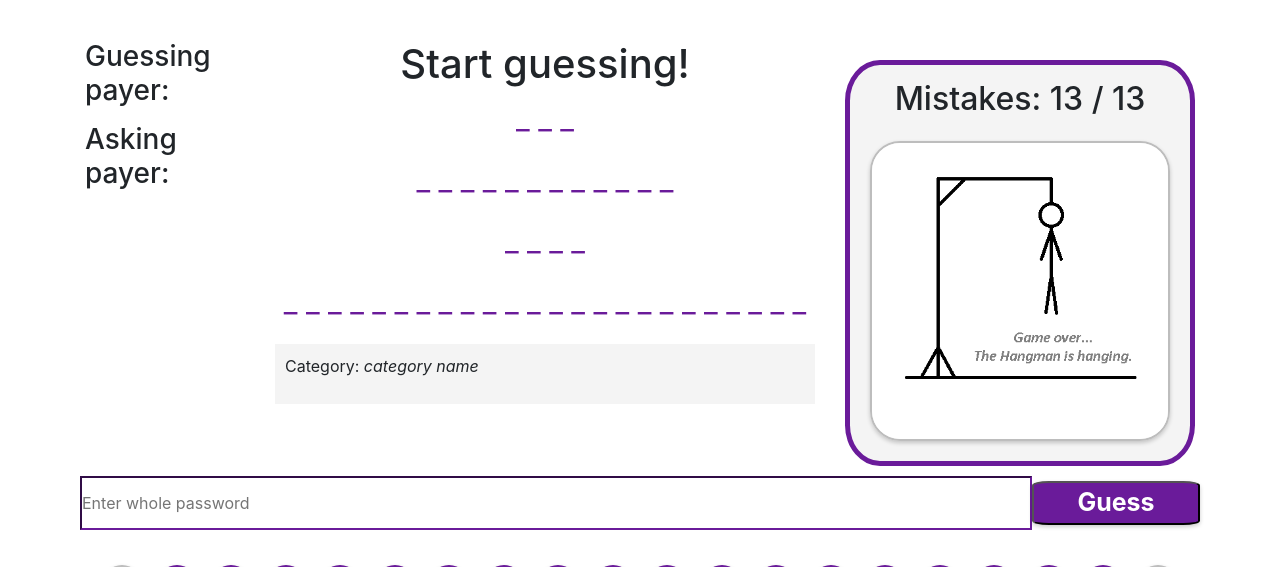
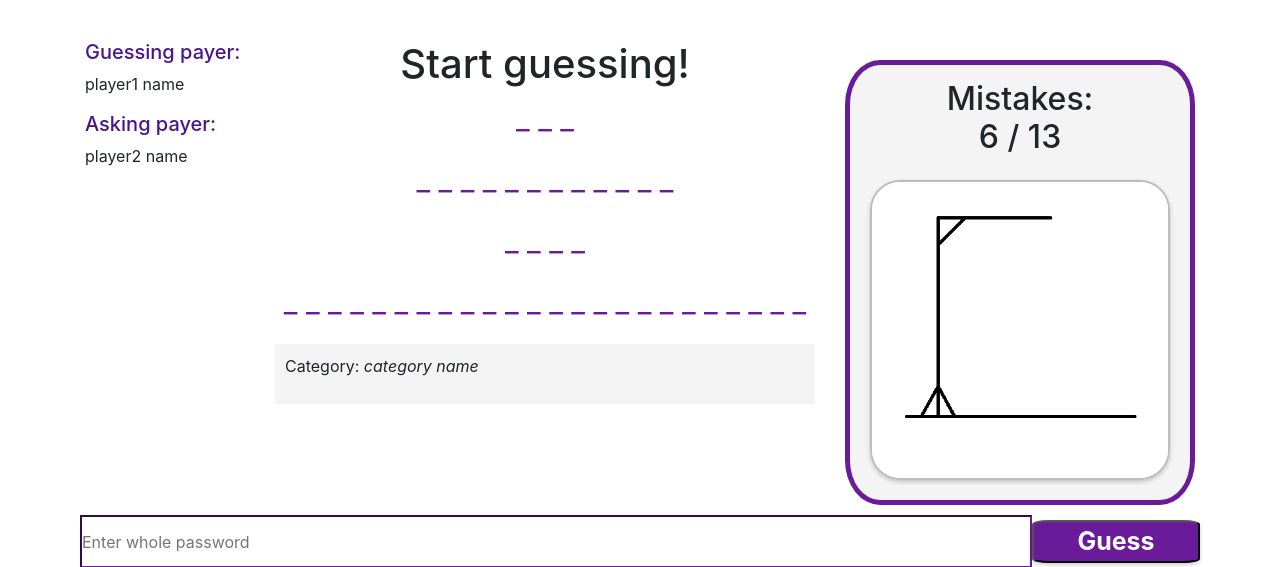
Before and after one commit to MonikaJung/ZTW_2023_hangman, a Flask app: page / in a window 1280 px wide. Shown: the part 62-629 px from the top of the page. Run offline with Flask 3, Linux system fonts and the light colour scheme; some libraries are stand-ins or nearby versions.

Commit message:
Added players nicknames display on main page

```diff
--- a/Templates/main_page.html
+++ b/Templates/main_page.html
@@ -22,6 +22,18 @@
     .navbar-nav .nav-link {
       color: #fff;
     }
+
+    /* Players nicknames section */
+    .players-text-header{
+      font-size: 22px;
+      color: #4a148c;
+    }
+
+    .players-text-header{
+      font-size: 20px;
+      color: #4a148c;
+    }
+
 
     /* Buttons */
     .btn-primary {
@@ -195,10 +207,10 @@
 
       <div class="col-2">
         <div id="players_display">
-          <h3>Guessing payer:</h3>
-          <p>{{ player1 }}</p>
-          <h3>Asking payer:</h3>
-          <p>{{ player2 }}</p>
+          <h3 class="players-text-header">Guessing payer:</h3>
+          <p class="players-text">{{ player1 }}</p>
+          <h3 class="players-text-header">Asking payer:</h3>
+          <p class="players-text">{{ player2 }}</p>
         </div>
       </div>
 
@@ -221,7 +233,7 @@
       <div class="col-4">
         <div id="hangman-image">
           <h2 style="padding-top: 15px; padding-bottom:15px;">
-            Mistakes: {{ mistakes }} / {{ max_mistakes }}</h2>
+            Mistakes:<br>{{ mistakes }} / {{ max_mistakes }}</h2>
           <img id="hangman-img" src="static/easy_hangman/{{mistakes}}.png">
         </div>
       </div>
--- a/app.py
+++ b/app.py
@@ -8,11 +8,11 @@ LETTER_ACTIVE = ""
 PLAYER1:str = "player1 name"
 PLAYER2:str = "player2 name"
 
-current_mistakes: int = 13
+current_mistakes: int = 6
 current_category: str = "category name"
 current_word_list: list = ["_ _ _", " _ _ _ _ _ _ _ _ _ _ _ _", " _ _ _ _ ",
                            " _ _ _ _ _ _ _ _ _ _ _ _ _ _ _ _ _ _ _ _ _ _ _ _"]
-current_letters:list = [["A", LETTER_USED], ["B", LETTER_ACTIVE], ["C", LETTER_ACTIVE],
+current_letters:list = [["A", LETTER_ACTIVE], ["B", LETTER_ACTIVE], ["C", LETTER_ACTIVE],
                         ["D", LETTER_ACTIVE], ["E", LETTER_ACTIVE], ["F", LETTER_ACTIVE],
                         ["G", LETTER_ACTIVE], ["H", LETTER_ACTIVE], ["I", LETTER_ACTIVE],
                         ["J", LETTER_ACTIVE], ["K", LETTER_ACTIVE], ["L", LETTER_ACTIVE],
@@ -30,7 +30,7 @@ def index():
     return render_template("main_page.html",
                            letters=current_letters,
                            word_list=current_word_list, category=current_category,
-                           plsyer1=PLAYER1, payer2=PLAYER2,
+                           player1=PLAYER1, player2=PLAYER2,
                            mistakes=current_mistakes, max_mistakes=MAX_MISTAKES_EASY)
 
 def choose_letter():
```
